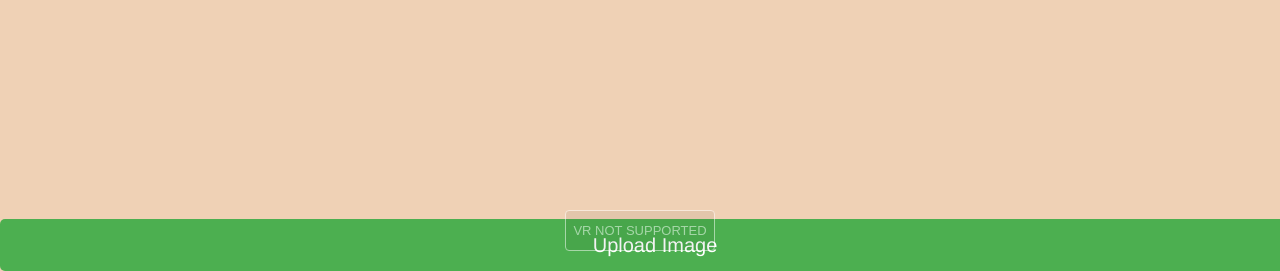
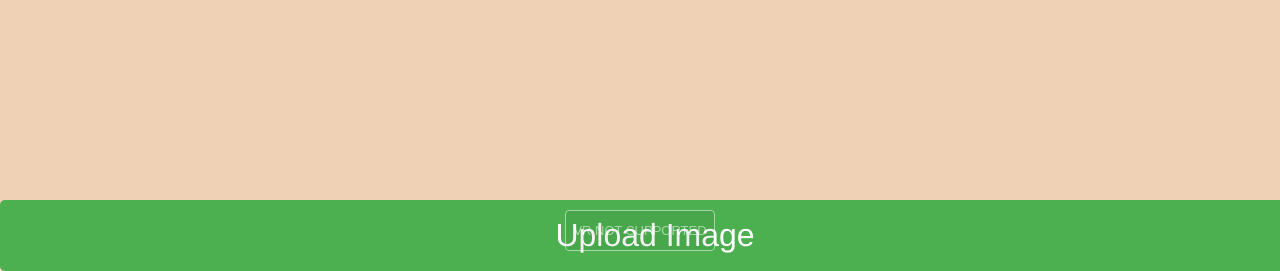
Before and after one commit to Immersive-Collective/xr-midas-threejs, a Flask app: page / in a window 1280 px wide. Shown: the part 529-800 px from the top of the page. Run offline with Flask 3, Linux system fonts and the light colour scheme; some libraries are stand-ins or nearby versions.

Commit message:
Cosmetics

```diff
--- a/midas/static/styles/main.css
+++ b/midas/static/styles/main.css
@@ -100,7 +100,7 @@ a:active {
     text-align: center;
     border-radius: 5px;
     cursor: pointer;
-    font-size: 20px; /* make the text bigger for mobile readability */
+    font-size: 2rem; /* make the text bigger for mobile readability */
     width: 100%; /* full width for easier tapping on mobile */
     border: none;
     margin: 0;
```
